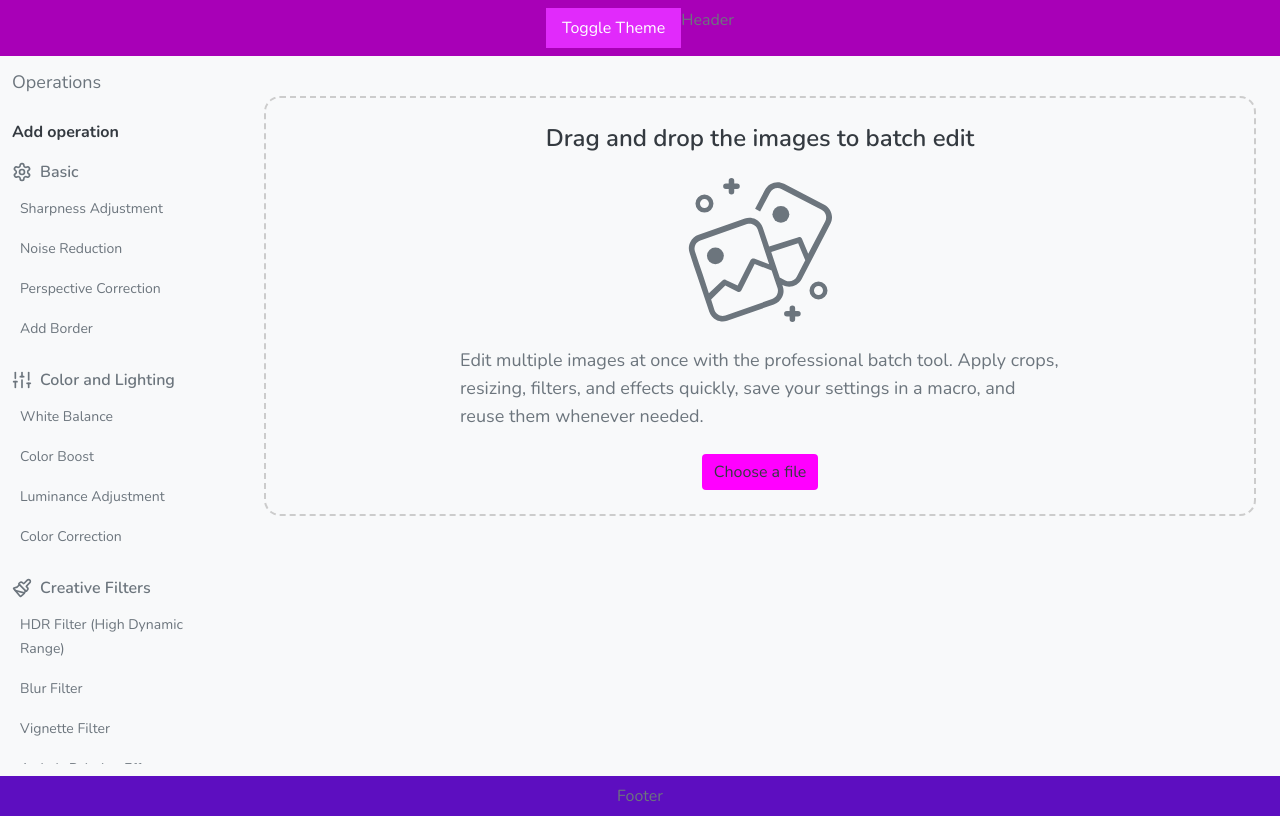
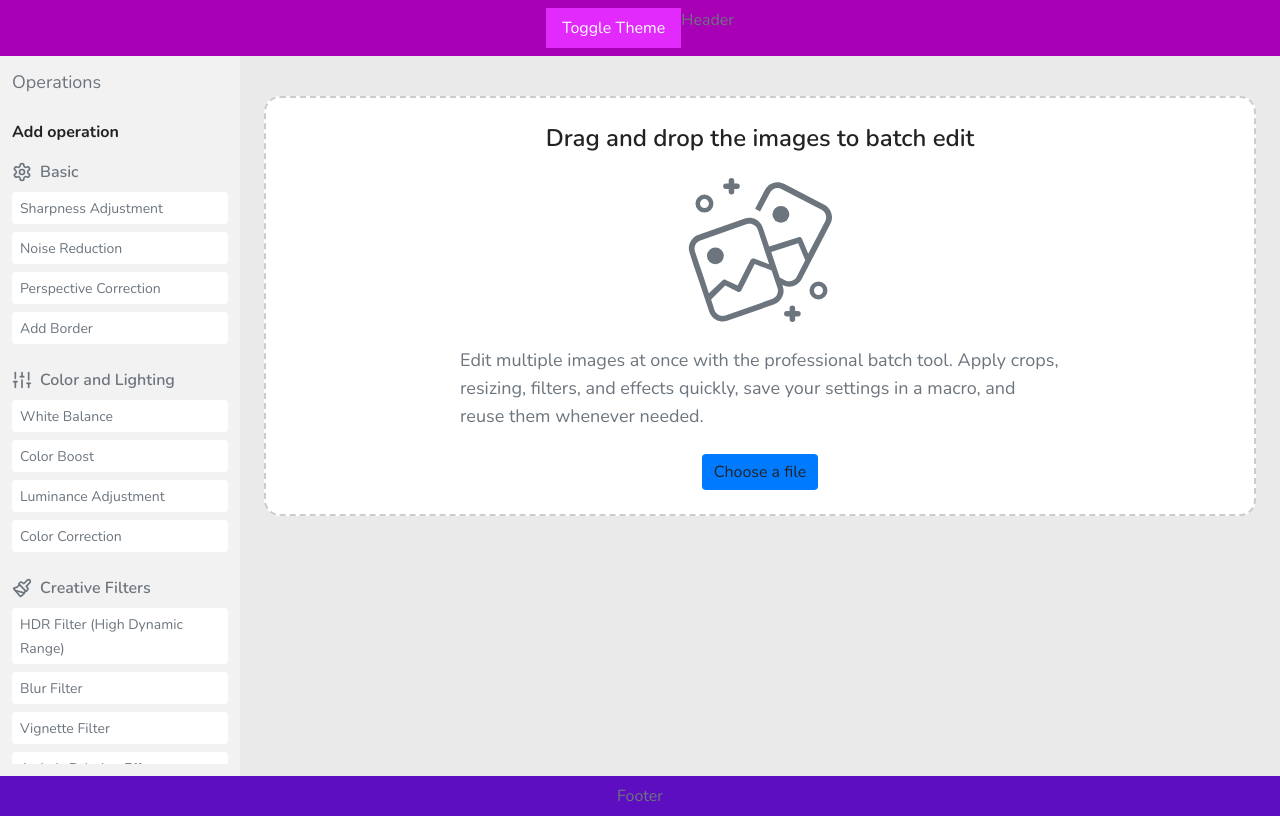
Before and after one commit to duraes-antonio/pipepixels, a Next.js app: page / in a window 1280 px wide. Built offline with nearby package versions, Linux system fonts and the light colour scheme.

Commit message:
feat: update color variables for light and dark themes and add secondary background color

```diff
--- a/src/app/globals.css
+++ b/src/app/globals.css
@@ -1,31 +1,33 @@
 @import 'tailwindcss';
 
 :root {
-    /* Tema claro */
-    --primary--light: fuchsia; /* Fúcsia vibrante */
-    --secondary--light: #d4b6e5; /* Lilás claro */
-    --background--light: #f8f9fa; /* Branco sujo */
-    --text-primary--light: #343a40; /* Cinza escuro para texto principal */
-    --text-secondary--light: #6c757d; /* Cinza claro para texto secundário */
+    /* Tema Claro */
+    --primary--light: #007BFF; /* Cor principal (azul claro) */
+    --secondary--light: #6C757D; /* Cor secundária (cinza claro) */
+    --background--light: #FFF; /* Fundo principal (branco) */
+    --background-secondary--light: #EAEAEA; /* Fundo secundário (branco sujo) */
+    --text-primary--light: #222; /* Texto principal (escuro) */
+    --text-secondary--light: #6C757D; /* Texto secundário (cinza médio) */
 
-    /* Tema escuro */
-    --primary--dark: dodgerblue; /* Dodgerblue vibrante */
-    --secondary--dark: #b497c3; /* Lilás suave */
-    --background-primary--dark: #212529; /* Fundo escuro mais suave */
-    --background-secondary--dark: #343a40; /* Fundo secundário escuro */
-    --text-primary--dark: #f8f9fa; /* Texto claro */
-    --text-secondary--dark: #868e96; /* Cinza médio para texto secundário */
+    /* Tema Escuro */
+    --primary--dark: #1A73E8; /* Cor principal (azul escuro) */
+    --secondary--dark: #B0BEC5; /* Cor secundária (cinza claro) */
+    --background-primary--dark: #121212; /* Fundo principal escuro */
+    --background-secondary--dark: #333333; /* Fundo secundário escuro */
+    --text-primary--dark: #E0E0E0; /* Texto principal claro */
+    --text-secondary--dark: #B0BEC5; /* Texto secundário mais claro */
 
-    --alert-error: #e74c3c; /* Vermelho para alertas de erro */
-    --alert-success: #2ecc71; /* Verde para alertas de sucesso */
-    --alert-warning: #f39c12; /* Amarelo para alertas de aviso */
-    --border: #ccc; /* Cinza escuro para bordas */
+    --alert-error: #E74C3C; /* Vermelho para alertas de erro */
+    --alert-success: #2ECC71; /* Verde para alertas de sucesso */
+    --alert-warning: #F39C12; /* Amarelo para alertas de aviso */
+    --border: #CCC; /* Cinza escuro para bordas */
 }
 
 :root {
     --primary-color: var(--primary--light);
     --secondary-color: var(--secondary--light);
     --background-color: var(--background--light);
+    --background-secondary-color: var(--background-secondary--light);
     --text-primary-color: var(--text-primary--light);
     --text-secondary-color: var(--text-secondary--light);
 
@@ -40,7 +42,7 @@
         --primary-color: var(--primary--dark);
         --secondary-color: var(--secondary--dark);
         --background-color: var(--background-primary--dark);
-        --background-secondary: var(--background-secondary--dark);
+        --background-secondary-color: var(--background-secondary--dark);
         --text-primary-color: var(--text-primary--dark);
         --text-secondary-color: var(--text-secondary--dark);
 
@@ -61,6 +63,7 @@
     --color-primary: var(--primary-color);
     --color-secondary: var(--secondary-color);
     --color-background: var(--background-color);
+    --color-background-secondary: var(--background-secondary-color);
     --color-primary-text: var(--text-primary-color);
     --color-secondary-text: var(--text-secondary-color);
     --color-error: var(--alert-error-color);
--- a/src/app/shared/styles/variables.module.scss
+++ b/src/app/shared/styles/variables.module.scss
@@ -4,6 +4,7 @@
 $var-primary-color: var(--primary-color);
 $var-secondary-color: var(--secondary-color);
 $var-background-color: var(--background-color);
+$var-background-secondary-color: var(--background-secondary);
 $var-text-primary: var(--text-primary-color);
 $var-text-secondary: var(--text-secondary-color);
 
```
